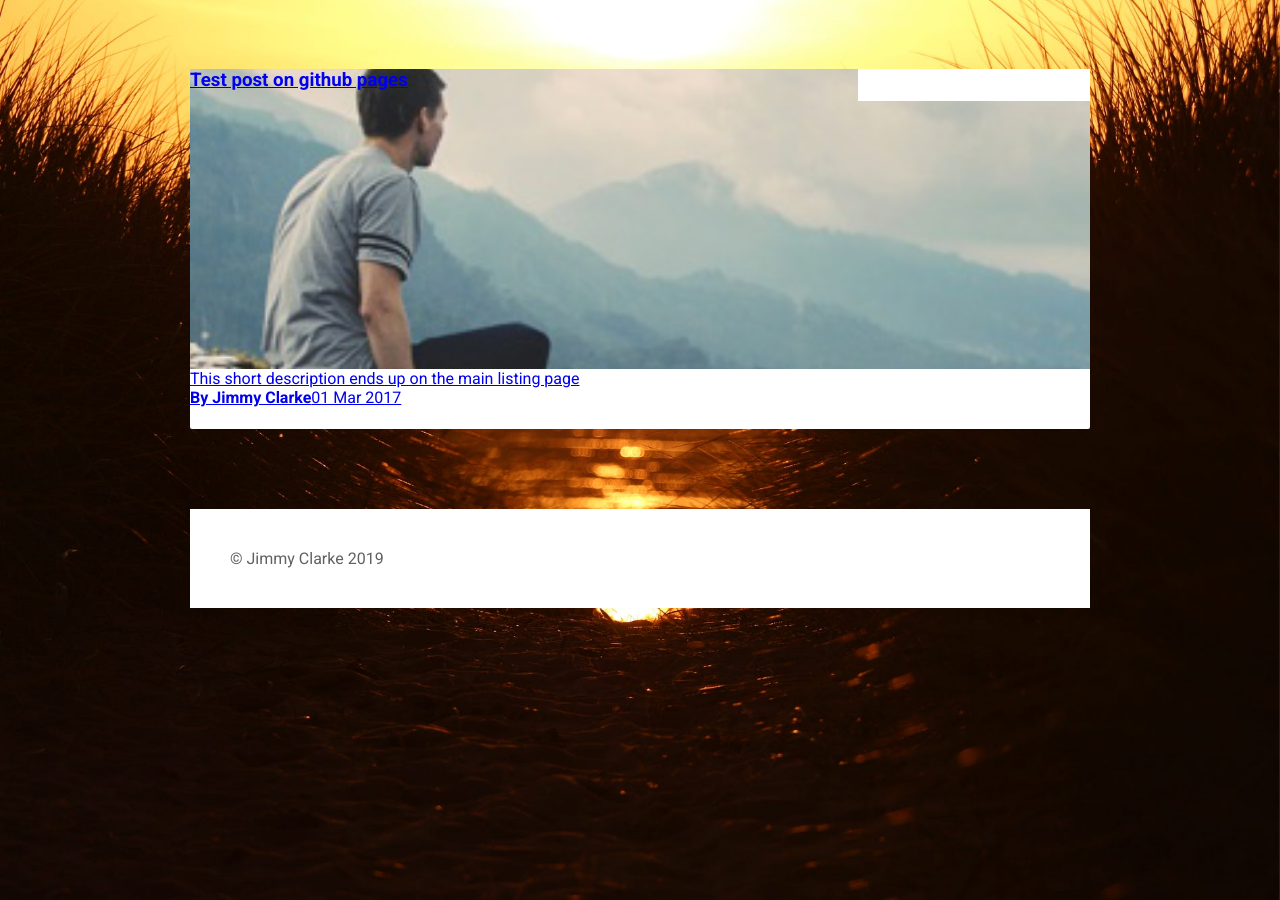
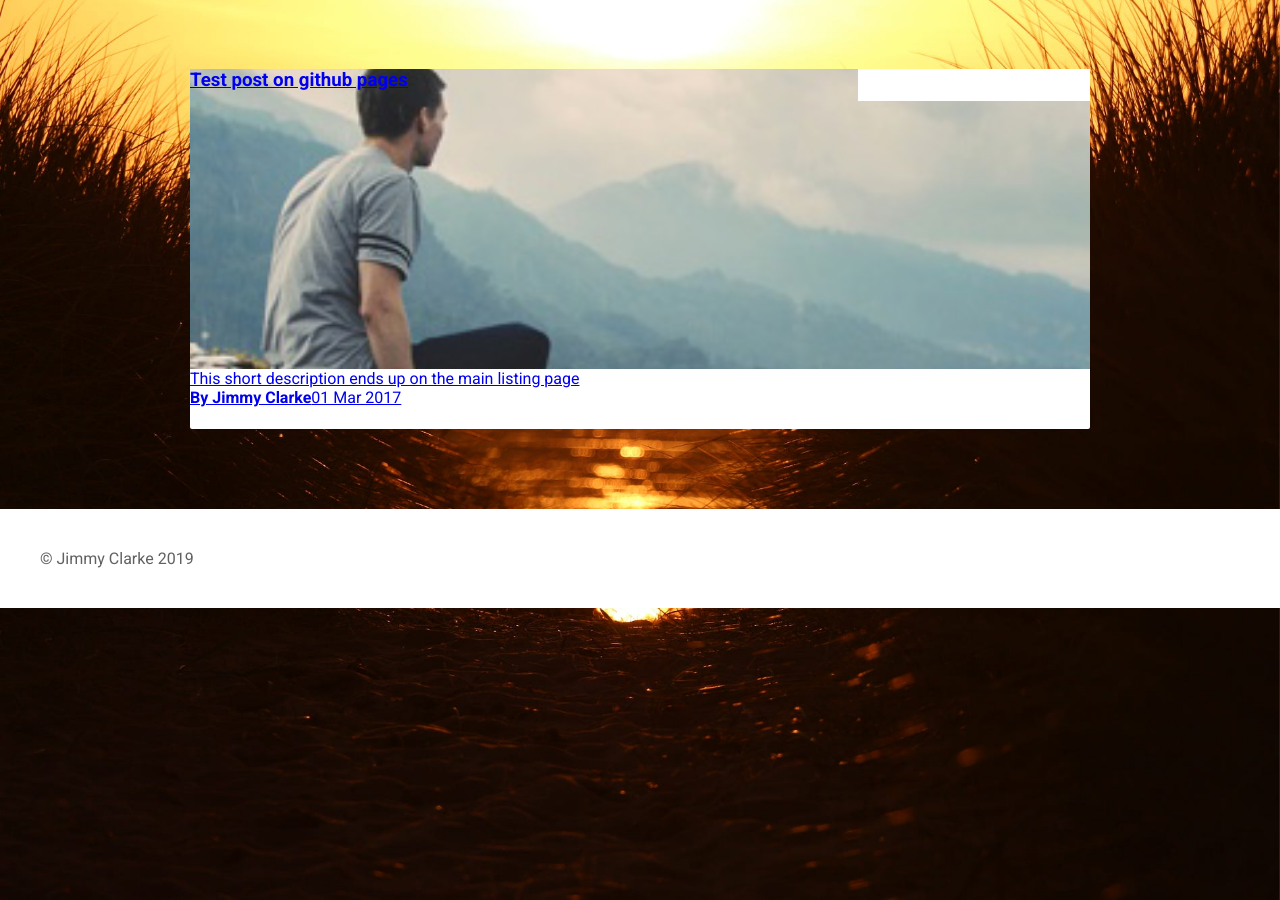
Before and after one commit to jimmyclarke113/jimmyclarke113.github.io, a Jekyll site: the page built from index.html, in a window 1280 px wide. Built offline with Jekyll 4.4.1, drawn with Linux system fonts in a browser that asks for light colours.

Commit message:
Update jimmyclarke2019.html

```diff
--- a/_layouts/jimmyclarke2019.html
+++ b/_layouts/jimmyclarke2019.html
@@ -7,9 +7,9 @@
   <body>
     <main>
       {{ content }}
-      <footer>
+    </main>
+    <footer>
       &copy; Jimmy Clarke 2019
-      </footer>
-    </main>
+    </footer>
    </body>
  </html>
```
